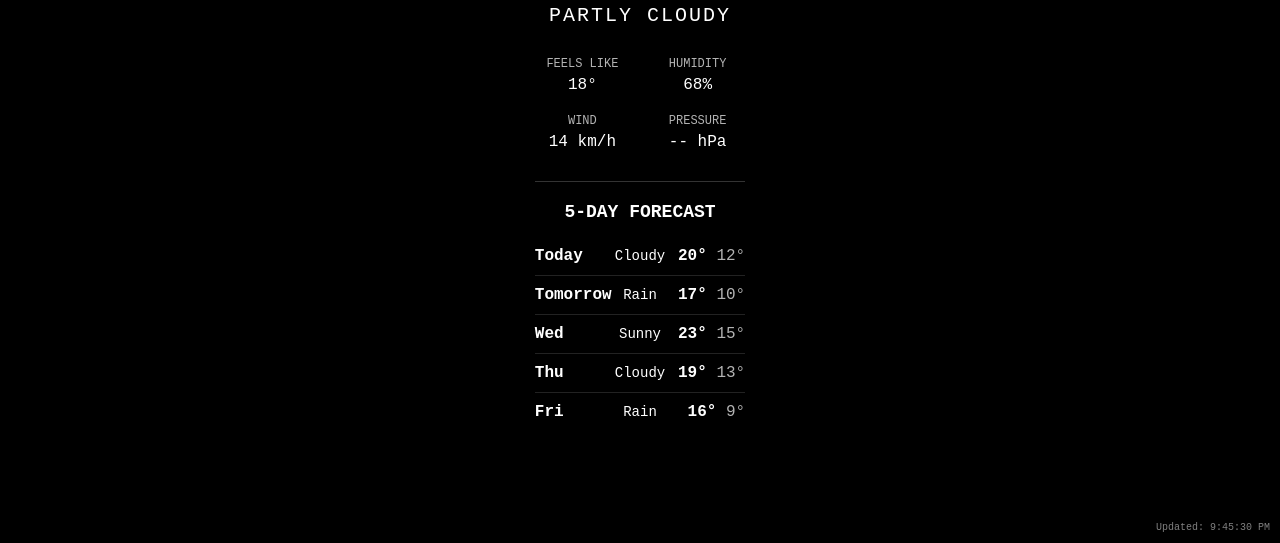
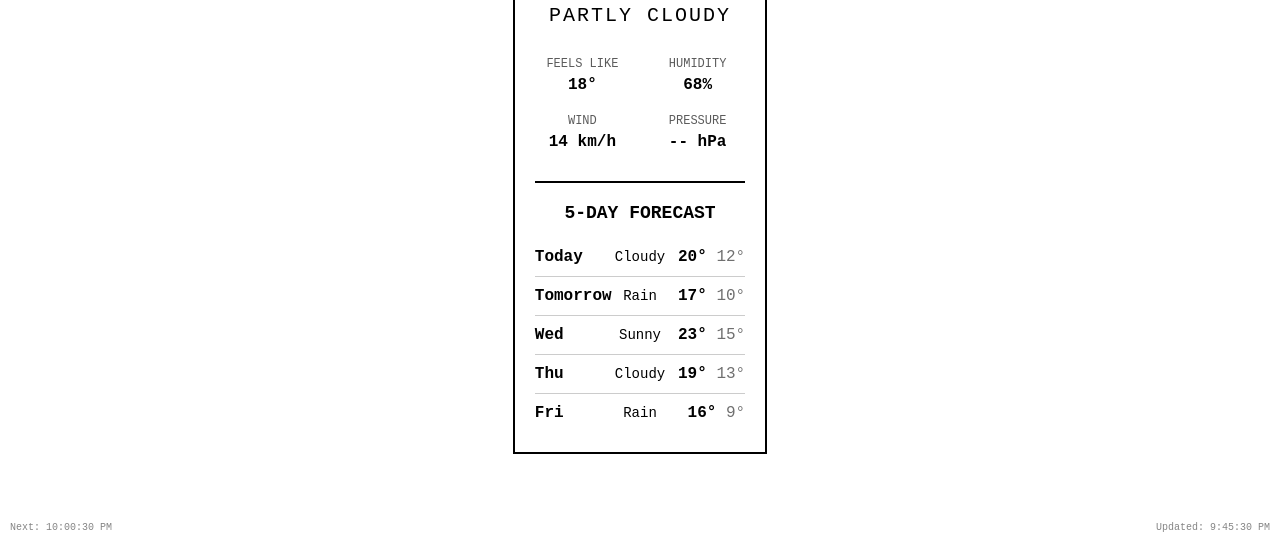
Before and after one commit to Calebp98/kindle-weather-dashboard, a plain HTML site: page weather.html in a window 1280 px wide. Shown: the part 257-800 px from the top of the page. Drawn offline with Linux system fonts and the light colour scheme.

Commit message:
Optimize for Kindle: black text on white background, 15-minute updates, e-ink display optimizations

```diff
--- a/weather.html
+++ b/weather.html
@@ -13,13 +13,16 @@
 
         body {
             font-family: 'Courier New', monospace;
-            background-color: #000;
-            color: #fff;
+            background-color: #fff;
+            color: #000;
             padding: 20px;
             min-height: 100vh;
             display: flex;
             flex-direction: column;
             justify-content: center;
+            /* Optimize for e-ink displays */
+            -webkit-font-smoothing: none;
+            font-smooth: never;
         }
 
         .container {
@@ -32,12 +35,14 @@
             font-size: 24px;
             margin-bottom: 10px;
             font-weight: bold;
+            color: #000;
         }
 
         .current-temp {
             font-size: 72px;
             font-weight: bold;
             margin: 20px 0;
+            color: #000;
         }
 
         .condition {
@@ -45,6 +50,7 @@
             margin-bottom: 30px;
             text-transform: uppercase;
             letter-spacing: 2px;
+            color: #000;
         }
 
         .details {
@@ -62,11 +68,17 @@
         .detail-label {
             font-size: 12px;
             margin-bottom: 5px;
-            opacity: 0.7;
+            opacity: 0.8;
+            color: #333;
+        }
+
+        .detail-value {
+            color: #000;
+            font-weight: bold;
         }
 
         .forecast {
-            border-top: 1px solid #333;
+            border-top: 2px solid #000;
             padding-top: 20px;
         }
 
@@ -74,6 +86,7 @@
             font-size: 18px;
             margin-bottom: 15px;
             font-weight: bold;
+            color: #000;
         }
 
         .forecast-item {
@@ -81,7 +94,7 @@
             justify-content: space-between;
             align-items: center;
             padding: 10px 0;
-            border-bottom: 1px solid #222;
+            border-bottom: 1px solid #ccc;
         }
 
         .forecast-item:last-child {
@@ -92,12 +105,14 @@
             font-weight: bold;
             width: 80px;
             text-align: left;
+            color: #000;
         }
 
         .forecast-condition {
             flex: 1;
             text-align: center;
             font-size: 14px;
+            color: #000;
         }
 
         .temps {
@@ -107,21 +122,25 @@
 
         .high {
             font-weight: bold;
+            color: #000;
         }
 
         .low {
             opacity: 0.7;
+            color: #333;
         }
 
         .loading {
             font-size: 18px;
-            opacity: 0.7;
+            opacity: 0.8;
+            color: #333;
         }
 
         .error {
-            color: #fff;
-            background-color: #333;
+            color: #000;
+            background-color: #f0f0f0;
             padding: 20px;
+            border: 1px solid #ccc;
             border-radius: 5px;
             margin: 20px 0;
         }
@@ -131,9 +150,20 @@
             bottom: 10px;
             right: 10px;
             font-size: 10px;
-            opacity: 0.5;
+            opacity: 0.6;
+            color: #333;
         }
 
+        .next-update {
+            position: fixed;
+            bottom: 10px;
+            left: 10px;
+            font-size: 10px;
+            opacity: 0.6;
+            color: #333;
+        }
+
+        /* Optimize for Kindle's e-ink display */
         @media (max-width: 480px) {
             .current-temp {
                 font-size: 60px;
@@ -142,6 +172,14 @@
             .location {
                 font-size: 20px;
             }
+        }
+
+        /* High contrast for e-ink */
+        .container {
+            background: #fff;
+            border: 2px solid #000;
+            padding: 20px;
+            border-radius: 0;
         }
     </style>
 </head>
@@ -153,6 +191,7 @@
     </div>
 
     <div class="last-updated" id="last-updated"></div>
+    <div class="next-update" id="next-update"></div>
 
     <script>
         // Try to load config, fallback to demo mode if not available
@@ -177,6 +216,8 @@
                 this.apiKey = config && config.apiKey ? config.apiKey : null;
                 this.weatherContent = document.getElementById('weather-content');
                 this.lastUpdated = document.getElementById('last-updated');
+                this.nextUpdate = document.getElementById('next-update');
+                this.updateInterval = 15 * 60 * 1000; // 15 minutes for Kindle optimization
                 this.init();
             }
 
@@ -185,8 +226,8 @@
                 this.lat = 52.2174;
                 this.lon = 0.1278;
                 this.updateWeather();
-                // Refresh every 10 minutes
-                setInterval(() => this.updateWeather(), 10 * 60 * 1000);
+                // Refresh every 15 minutes for Kindle battery optimization
+                setInterval(() => this.updateWeather(), this.updateInterval);
             }
 
             async updateWeather() {
@@ -296,19 +337,19 @@
                     <div class="details">
                         <div class="detail-item">
                             <div class="detail-label">FEELS LIKE</div>
-                            <div>${data.current.feels_like}°</div>
+                            <div class="detail-value">${data.current.feels_like}°</div>
                         </div>
                         <div class="detail-item">
                             <div class="detail-label">HUMIDITY</div>
-                            <div>${data.current.humidity}%</div>
+                            <div class="detail-value">${data.current.humidity}%</div>
                         </div>
                         <div class="detail-item">
                             <div class="detail-label">WIND</div>
-                            <div>${data.current.wind} km/h</div>
+                            <div class="detail-value">${data.current.wind} km/h</div>
                         </div>
                         <div class="detail-item">
                             <div class="detail-label">PRESSURE</div>
-                            <div>-- hPa</div>
+                            <div class="detail-value">-- hPa</div>
                         </div>
                     </div>
 
@@ -327,7 +368,11 @@
                     </div>
                 `;
 
-                this.lastUpdated.textContent = `Updated: ${new Date().toLocaleTimeString()}`;
+                const now = new Date();
+                const nextUpdateTime = new Date(now.getTime() + this.updateInterval);
+
+                this.lastUpdated.textContent = `Updated: ${now.toLocaleTimeString()}`;
+                this.nextUpdate.textContent = `Next: ${nextUpdateTime.toLocaleTimeString()}`;
             }
         }
 
@@ -336,16 +381,13 @@
             new WeatherDashboard();
         });
 
-        // Prevent phone from sleeping by touching the screen occasionally
-        let touchInterval;
+        // Optimized for Kindle - minimal background activity
         document.addEventListener('visibilitychange', () => {
             if (document.hidden) {
-                clearInterval(touchInterval);
+                // Pause updates when not visible to save battery
+                console.log('Page hidden, pausing updates');
             } else {
-                touchInterval = setInterval(() => {
-                    // Keep the page active
-                    document.title = `Weather ${new Date().getSeconds()}`;
-                }, 30000);
+                console.log('Page visible, resuming updates');
             }
         });
     </script>
```
